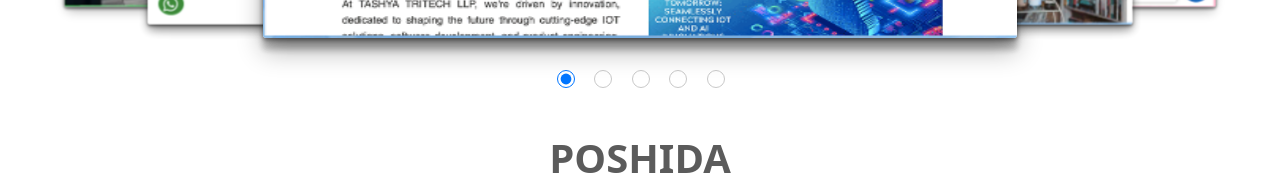
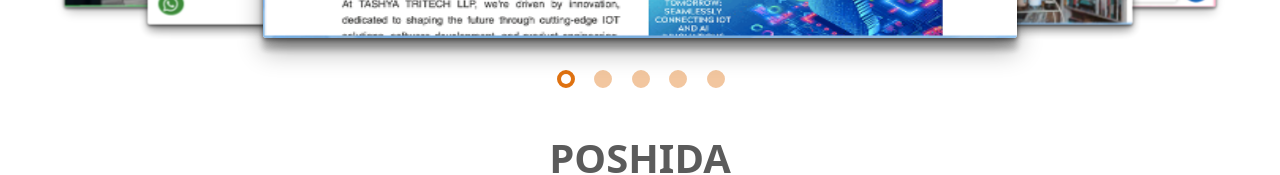
Before and after one commit to rohit14510/Project_Detail_ui, a plain HTML site: page index.html in a window 1280 px wide. Shown: the part 422-597 px from the top of the page. Drawn offline with nearby package versions, Linux system fonts and the light colour scheme.

Commit message:
Update index.html

```diff
--- a/index.html
+++ b/index.html
@@ -93,6 +93,39 @@ input[type=radio]:checked {
         rgba(0, 0, 0, 0.2) 0px 0px 0px inset;
 }
 
+/* Hide the default radio button */
+.custom-radio {
+    -webkit-appearance: none;
+    -moz-appearance: none;
+    appearance: none;
+    display: inline-block;
+    width: 18px;
+    height: 18px;
+    border-radius: 50%;
+    border: 2px solid #DF7211; /* Red border color */
+    background-color: white; /* Unchecked background color */
+    cursor: pointer;
+    outline: none;
+}
+
+/* Checked state */
+.custom-radio:checked {
+    background-color: #DF7211; /* Red background color when checked */
+}
+
+/* Additional styling for checked state */
+.custom-radio:checked::before {
+    content: '';
+    display: block;
+    width: 10px;
+    height: 10px;
+    border-radius: 50%;
+    background-color: white; /* White inner circle color */
+    position: relative;
+    top: 50%;
+    left: 50%;
+    transform: translate(-50%, -50%);
+}
 
 
 /* Slider Functionality */
@@ -404,11 +437,11 @@ input[type=radio]:checked {
   <body>
     <div class="container-fluid slider_img animate__animated animate__fadeInUp animate__slow	2s	">
       <section id="slider">
-        <input  type="radio" name="slider" id="s1" checked>
-        <input type="radio" name="slider" id="s2">
-        <input type="radio" name="slider" id="s3">
-        <input type="radio" name="slider" id="s4">
-        <input type="radio" name="slider" id="s5">
+        <input  type="radio" name="slider" id="s1" class="custom-radio" checked>
+        <input type="radio" name="slider" id="s2" class="custom-radio">
+        <input type="radio" name="slider" id="s3" class="custom-radio">
+        <input type="radio" name="slider" id="s4" class="custom-radio">
+        <input type="radio" name="slider" id="s5" class="custom-radio">
 
         <label for="s1" id="slide1"> <img class="" src="fine3.png" width="100%" alt="" /></label>
         <label for="s2" id="slide2"> <img class="" src="fine4.png" width="100%" alt="" /></label>
```
